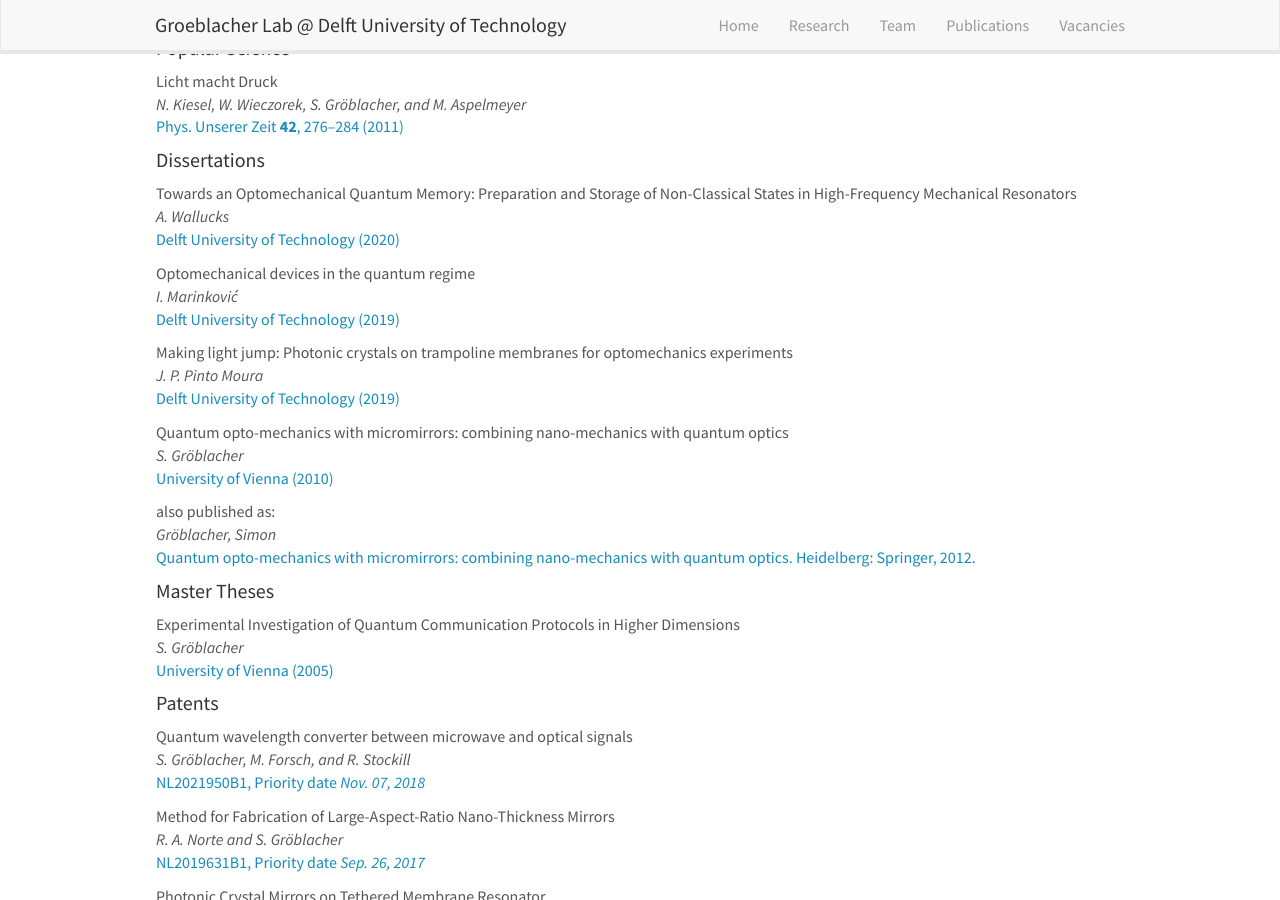
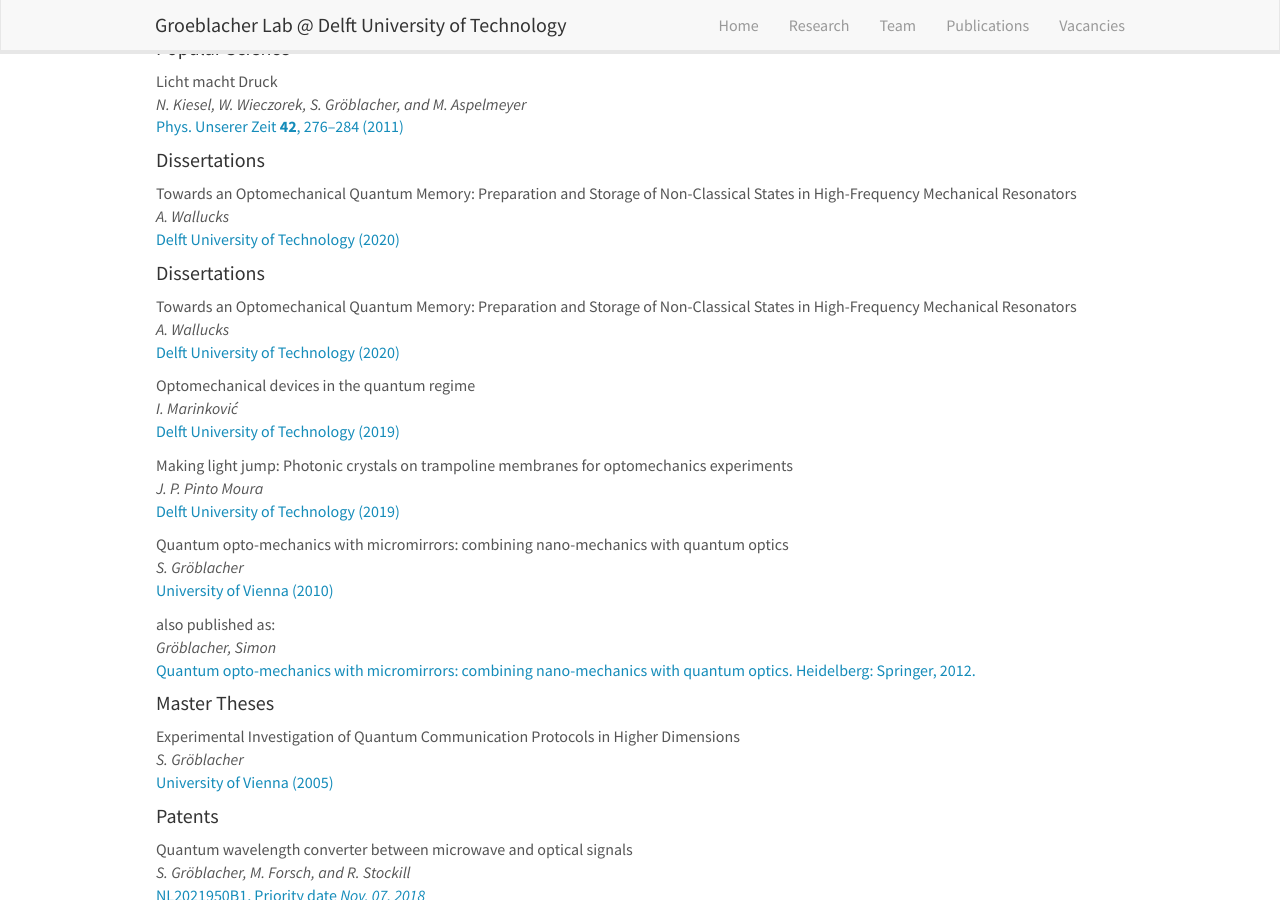
Before and after one commit to sgroeblacher/groeblacherlab, a Jekyll site: the page built from _pages/publications.md, in a window 1280 px wide and 900 px high, scrolled down 6787 px. Built offline with Jekyll 4.4.1, drawn with Linux system fonts in a browser that asks for light colours; nearby versions of some CDN libraries.

Commit message:
modified:   _data/publist.yml

```diff
--- a/_data/publist.yml
+++ b/_data/publist.yml
@@ -54,6 +54,7 @@
   newyear: 0
   year:
 
+
 - title: "A quantum memory at telecom wavelengths"
   image: Pub_QMemory.png
   description: In our work we demonstrate a quantum memory natively operating in the telecommunication band. We realize our memory using a fully engineered optomechanical system and demonstrate storage times of up to 2ms.
@@ -81,6 +82,7 @@
   news2:
   newyear: 0
   year:
+
 
 - title: "Feedback cooling of a room temperature mechanical oscillator close to its motional groundstate"
   image: Pub_RTcooling.png
@@ -137,6 +139,7 @@
   news2:
   newyear: 0
   year:
+
 
 - title: "Near-field coupling of a levitated nanoparticle to a photonic crystal cavity"
   image: Cover_Optica.jpg
@@ -610,6 +613,21 @@
   newyear: 1
   year: Popular Science
 
+
+- title: "Towards an Optomechanical Quantum Memory: Preparation and Storage of Non-Classical States in High-Frequency Mechanical Resonators"
+  image:
+  description:
+  authors: A. Wallucks
+  link:
+    url: https://doi.org/10.4233/uuid:388a09c0-1619-4947-9d82-f27eedf88155
+    display: Delft University of Technology (2020)
+  arxiv: 0
+  eprint:
+  highlight: 0
+  news2:
+  newyear: 1
+  year: Dissertations
+
 - title: "Towards an Optomechanical Quantum Memory: Preparation and Storage of Non-Classical States in High-Frequency Mechanical Resonators"
   image:
   description:
@@ -680,6 +698,7 @@
   newyear: 0
   year:
 
+
 - title: "Experimental Investigation of Quantum Communication Protocols in Higher Dimensions"
   image:
   description:
@@ -693,6 +712,7 @@
   news2:
   newyear: 1
   year: Master Theses
+
 
 - title: "Quantum wavelength converter between microwave and optical signals"
   image:
```
